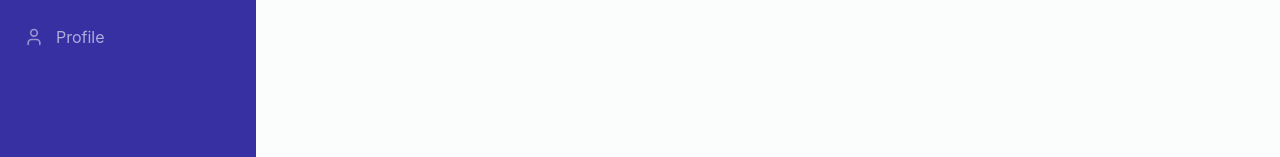
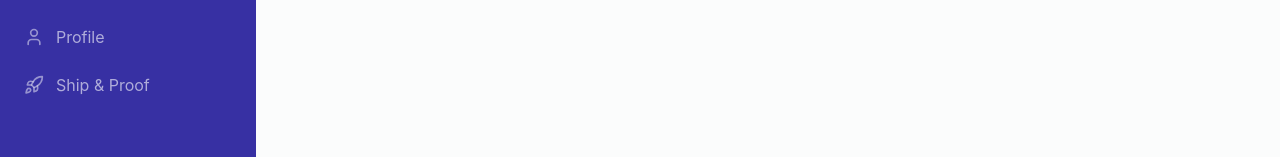
Before and after one commit to Amogh-M-04/placement-readliness, a React (Vite) app: page /practice in a window 1280 px wide. Shown: the part 265-422 px from the top of the page. Built offline with nearby package versions, Linux system fonts and the light colour scheme.

Commit message:
feat: Add Ship & Proof link to sidebar navigation

```diff
--- a/src/layouts/DashboardLayout.jsx
+++ b/src/layouts/DashboardLayout.jsx
@@ -1,6 +1,6 @@
 import React from 'react';
 import { Outlet, NavLink } from 'react-router-dom';
-import { LayoutDashboard, Code, ClipboardCheck, BookOpen, User, Bell, Search } from 'lucide-react';
+import { LayoutDashboard, Code, ClipboardCheck, BookOpen, User, Bell, Search, Rocket } from 'lucide-react';
 import { cn } from '../lib/utils';
 import { Input } from '../components/ui/Input';
 
@@ -11,6 +11,7 @@ export function DashboardLayout() {
         { icon: ClipboardCheck, label: 'Assessments', path: '/assessments' },
         { icon: BookOpen, label: 'Resources', path: '/resources' },
         { icon: User, label: 'Profile', path: '/profile' },
+        { icon: Rocket, label: 'Ship & Proof', path: '/prp/proof' },
     ];
 
     return (
```
